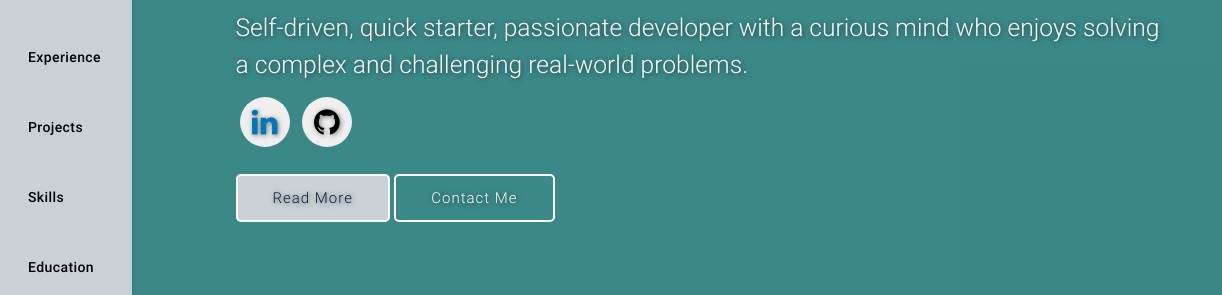
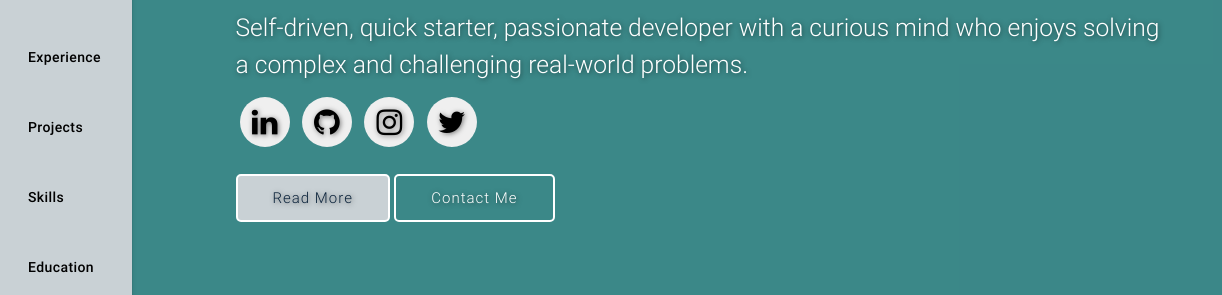
Before and after one commit to raghavdalmia1712/raghavdalmia1712.github.io, a plain HTML site: page index.html in a window 1280 px wide. Shown: the part 191-486 px from the top of the page, 58-1280 px from the left. Drawn offline with nearby package versions, Linux system fonts and the light colour scheme.

Commit message:
Update index.html

```diff
--- a/index.html
+++ b/index.html
@@ -131,13 +131,23 @@
             </div>
             <div class="social">
               <a href="http://linkedin.com/in/raghavdalmia" target="_blank">
-                <button class="icon-btn linkedin">
+                <button class="icon-btn github">
                   <i class="fa fa-linkedin"></i>
                 </button>
               </a>
               <a href="https://github.com/raghavdalmia1712" target="_blank">
                 <button class="icon-btn github">
                   <i class="fa fa-github"></i>
+                </button>
+              </a>
+              <a href="https://instagram.com/raghavdalmia1712" target="_blank">
+                <button class="icon-btn github">
+                  <i class="fa fa-instagram"></i>
+                </button>
+              </a>
+              <a href="https://twitter.com/raghavdalmia1712" target="_blank">
+                <button class="icon-btn github">
+                  <i class="fa fa-twitter"></i>
                 </button>
               </a>
             </div>
```
